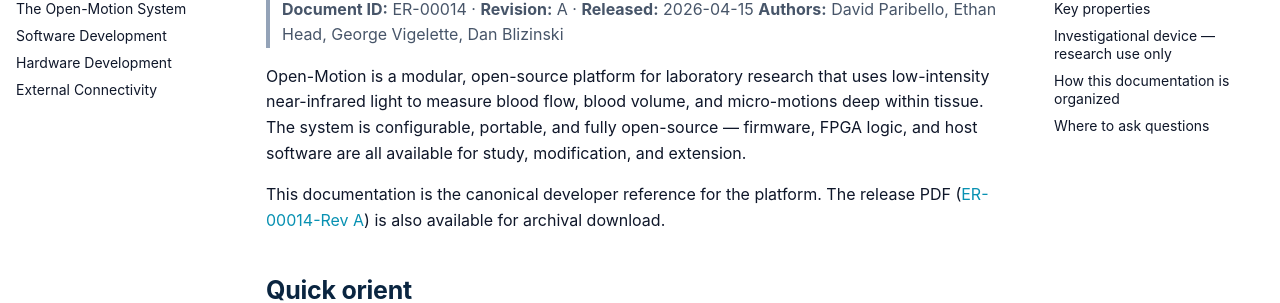
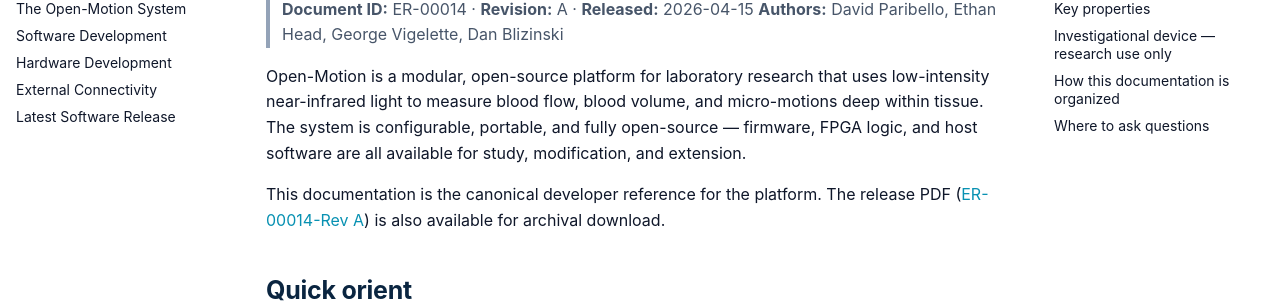
Before and after one commit to OpenwaterHealth/openwater-docs, an MkDocs documentation site: the page built from docs/openmotion/index.md, in a window 1280 px wide. Shown: the part 250-553 px from the top of the page. Built offline with MkDocs 1.6.1 and Material for MkDocs 9.7.7, drawn with Linux system fonts in a browser that asks for light colours; comment, search, counter and statistics services are not loaded.

Commit message:
Update mkdocs.yml

```diff
--- a/mkdocs.yml
+++ b/mkdocs.yml
@@ -135,6 +135,7 @@ nav:
       - Software Development: openmotion/software.md
       - Hardware Development: openmotion/hardware.md
       - External Connectivity: openmotion/connectivity.md
+      - Latest Software Release: https://github.com/OpenwaterHealth/openmotion-bloodflow-app/releases/latest
   - Community: https://openwaterhealth.github.io/openwater-community/
 
 # -----------------------------------------------------------------------------
```
